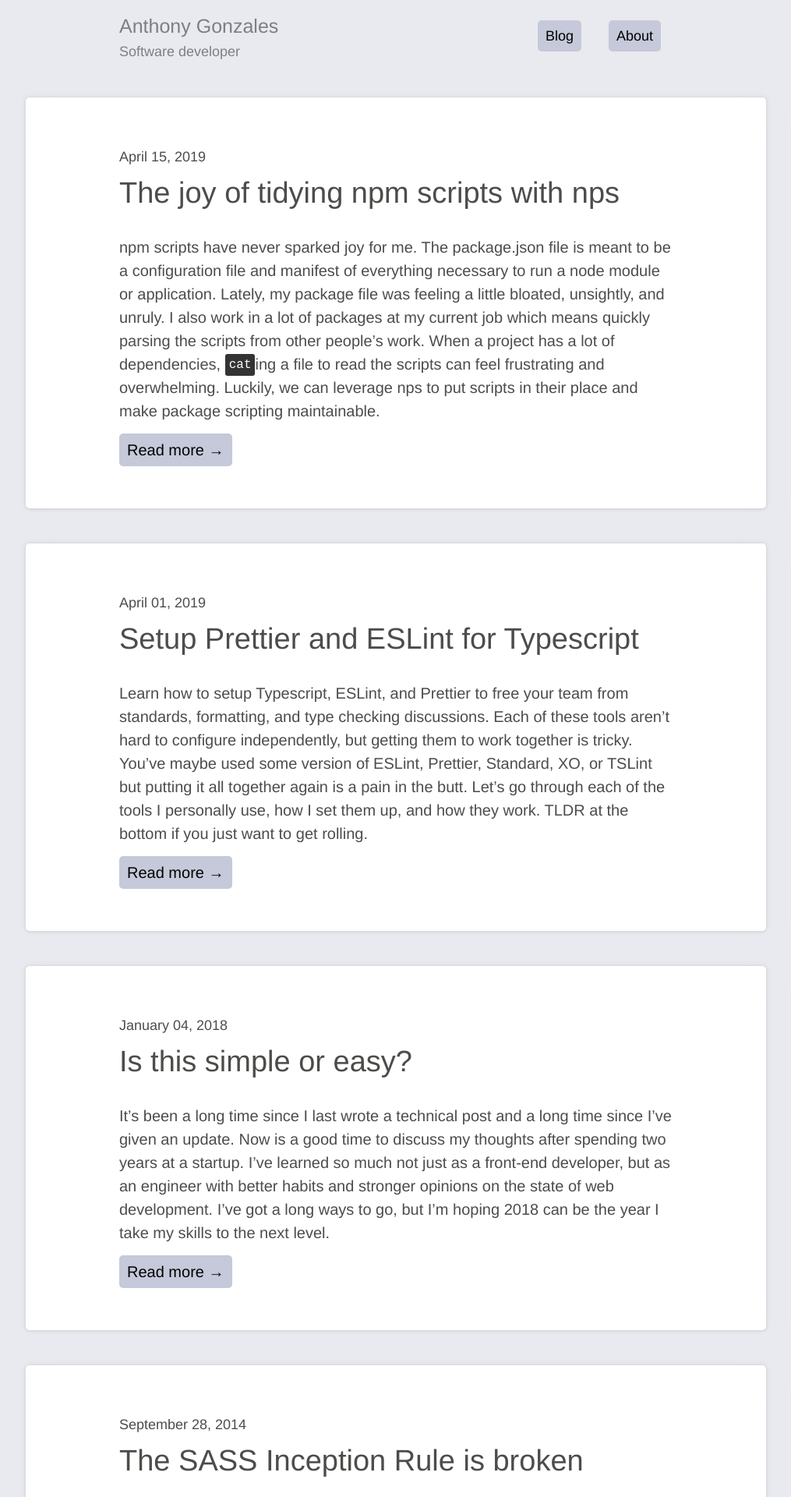
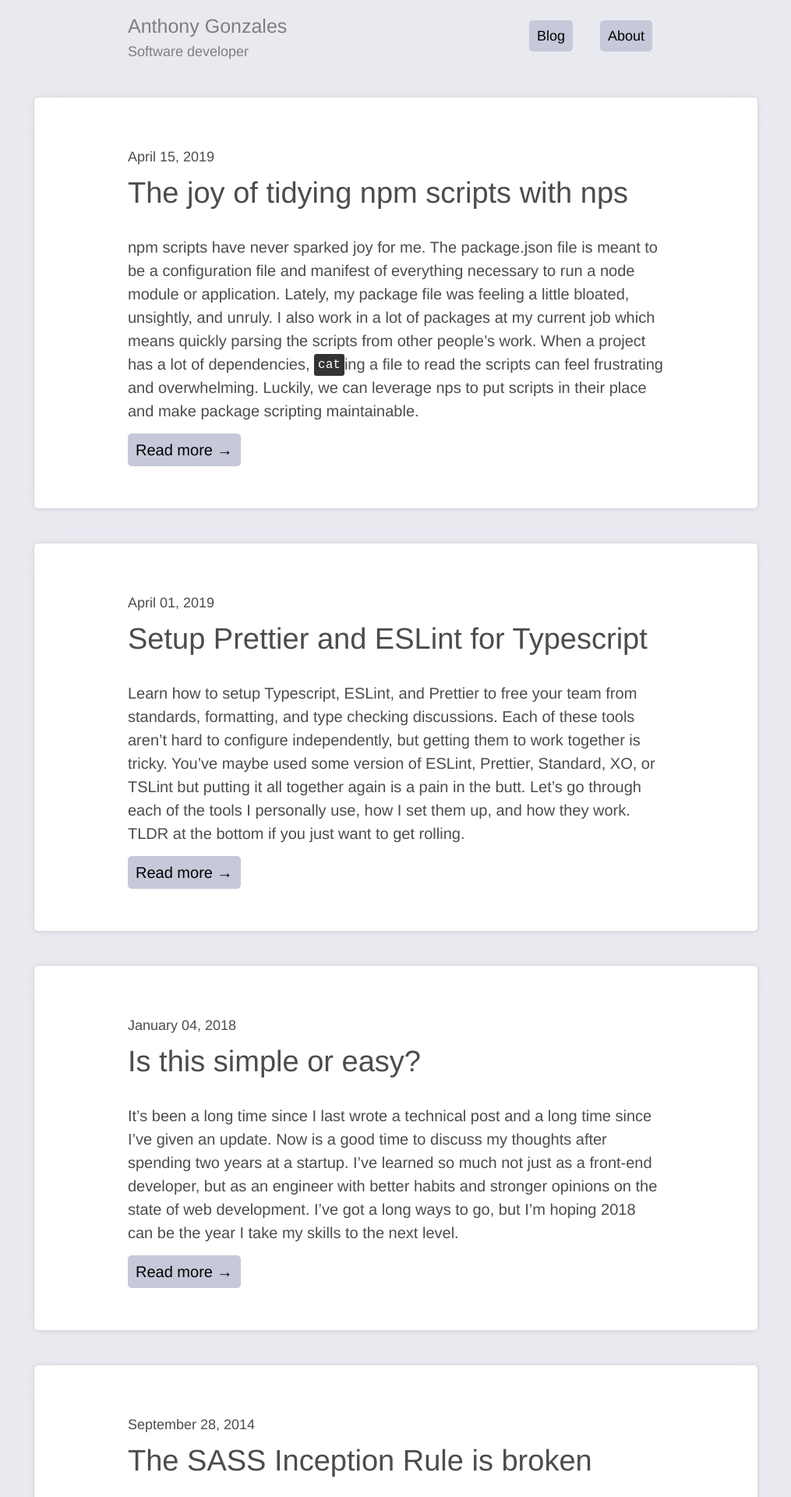
Before and after one commit to antgonzales/antgonzales.github.io, a Jekyll site: the page built from index.html, in a window 1280 px wide. Shown: the top 1920 px of the page at 78% size, without its empty margins (132-1147 px from the left). Built offline with Jekyll 4.4.1, drawn with Linux system fonts in a browser that asks for light colours.

Commit message:
Adjust max width of containers

```diff
--- a/_config.yml
+++ b/_config.yml
@@ -1,4 +1,4 @@
-name: AnthonyGonzales.dev
+title: AnthonyGonzales.dev
 highlighter: rouge
 markdown: kramdown
 permalink: /blog/:title:output_ext
--- a/_sass/_style.scss
+++ b/_sass/_style.scss
@@ -1,7 +1,7 @@
 // Styles
 
 .max-width {
-  max-width: 95rem;
+  max-width: 92.8rem;
   margin-right: auto;
   margin-left: auto;
 }
```
